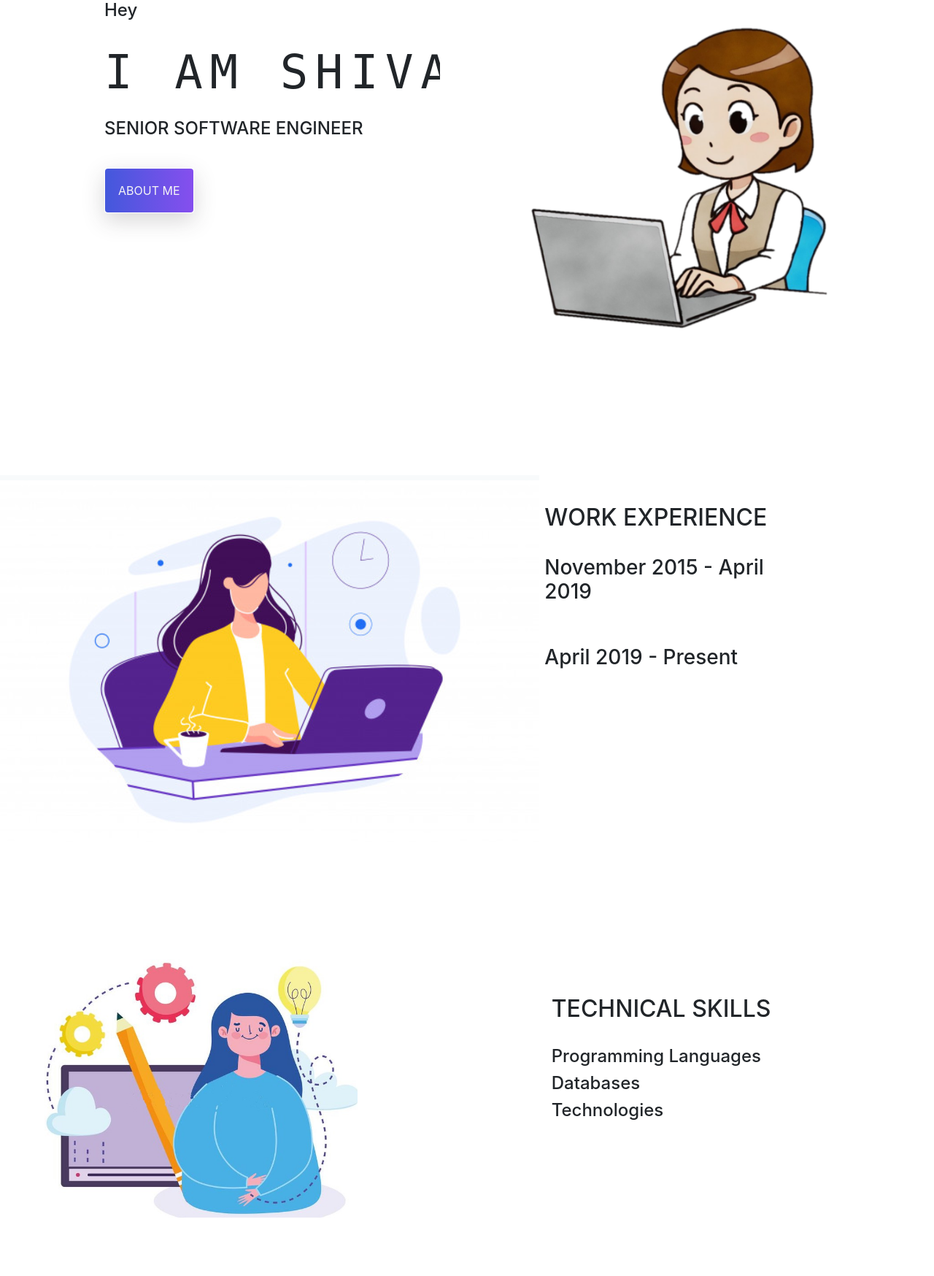
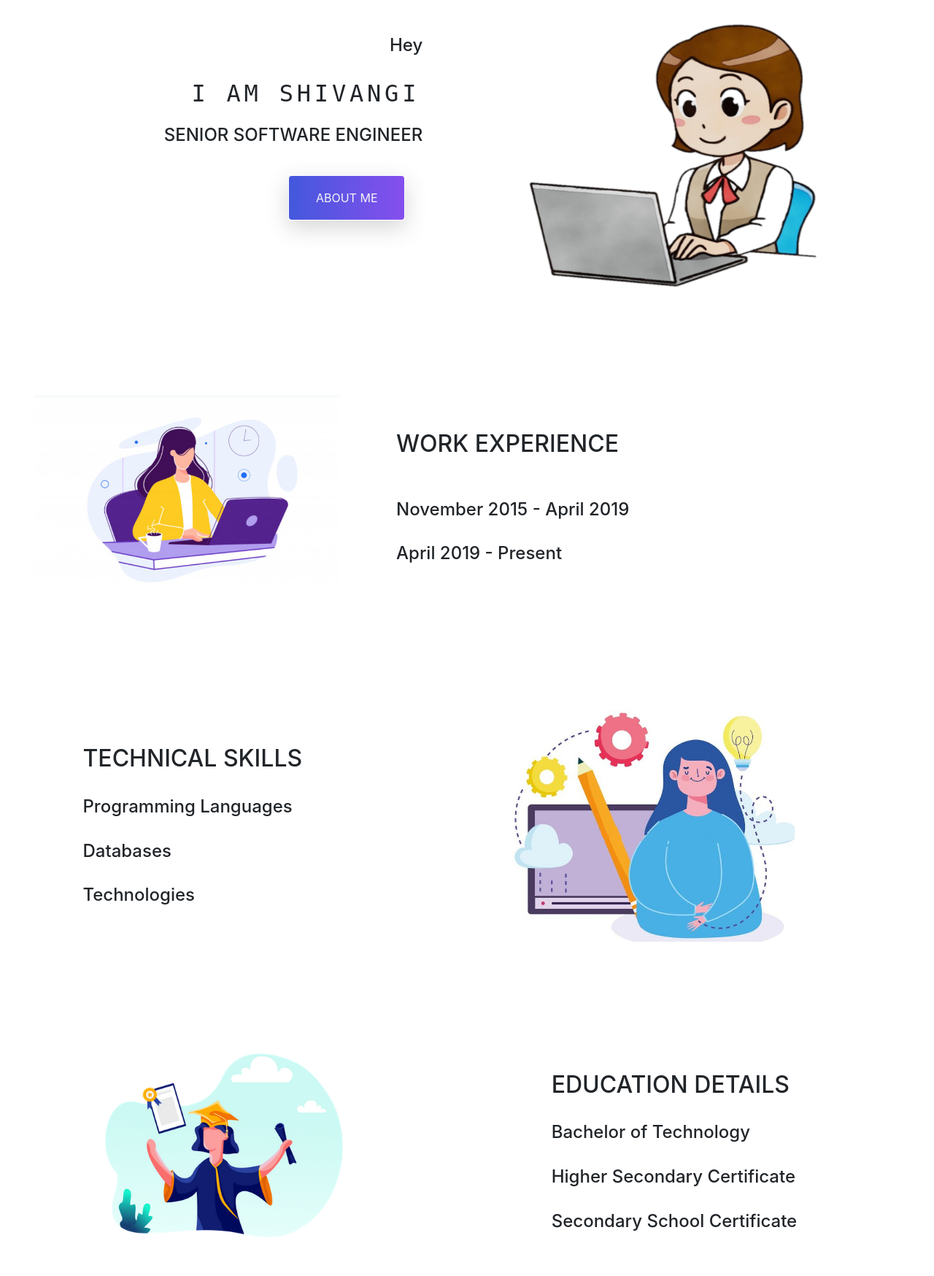
Before and after one commit to shivijuhi/DigitalResume, a PHP site: page /Index.html in a window 1280 px wide. Shown: the part 210-1958 px from the top of the page at 73% size. Run offline with PHP 8.4, Linux system fonts and the light colour scheme.

Commit message:
refactoring style

```diff
--- a/Index.html
+++ b/Index.html
@@ -72,34 +72,27 @@
 
 
         <section class="site-banner">
-            <div class="container-fluid">
-
                 <div class="row">
                     <!--divinf 12 column plate system of bootstrap into 6-6 column-->
-                    <div class="col-lg-6 col-md-12 site-title">
+                    <div class="col-lg-6 col-md-12 col-sm-12 col-xs-12 pad-box">
                         <h4 class="title-text">Hey</h4>
                         <br>
                         <div class="typewriter">
-                            <h1 class="title-text text-uppercase">I am Shivangi</h1>
+                            <h2 class="title-text text-uppercase">I am Shivangi</h2>
                         </div>
                         <br>
                         <h4 class="title-text text-uppercase">Senior Software Engineer</h4>
                         <div class="site-buttons">
-                            <div class="d-flex flex-row flex-wrap">
-                                <a type="button" class="btn button primary-button mr-4 text-uppercase"
+                            <div class="d-flex flex-row flex-wrap fl-right">
+                                <a type="button" class="btn button primary-button mr-4 text-uppercase wd-10"
                                     href="#aboutArea">About Me</a>
                             </div>
-
-
                         </div>
                     </div>
-                    <div class="col-lg-6 col-md-12 banner-image">
-                        <img src="./img/banner-image.png" alt="banner-img" class="img-fluid">
-
+                    <div class="col-lg-6 col-md-12 col-sm-12 col-xs-12">
+                        <img src="./img/banner-image.png" class="cstm-img" alt="banner-img" >
                     </div>
                 </div>
-            </div>
-
         </section>
         <!--=======================End Banner Area =======================-->
 
@@ -110,18 +103,20 @@
 
     <section class="work-exp" id="workExperience">
         <div class="row work-exp-container">
-            <div class="col-lg-6 col-md-12">
-                <div class="workExp-image">
-                    <img src="./img/work-exp.png" alt="workExp">
+            <div class="col-lg-5 col-md-12">
+                <div class="pd-top-4">
+                    <img src="./img/work-exp.png" class="cstm-img" alt="workExp">
                 </div>
 
             </div>
-            <div class="col-lg-6 col-md-12 work-experience">
+            <div class="col-lg-7 col-md-12 col-sm-12 col-xs-12 pd-top-2">
                 <h2 class="text-uppercase pt-5">
                     <span>Work Experience</span>
                 </h2>
-                <div class="paragraph py-4 w-75">
-                    <h3 class="qualifications">November 2015 - April 2019</h3>
+                <br>
+                <br>
+                <div class="paragraph w-75">
+                    <h4 class="qualifications">November 2015 - April 2019</h4>
                     <div class="para">
 
                         <b><span class="company-name">Company Name:</span></b>
@@ -162,9 +157,9 @@
                         </span>
                     </div>
                 </div>
-
-                <div class="paragraph py-4 w-75">
-                    <h3 class="qualifications">April 2019 - Present</h3>
+                <br>
+                <div class="paragraph w-75">
+                    <h4 class="qualifications">April 2019 - Present</h4>
                     <div class="para">
                         <b><span class="company-name">Company Name:</span></b>
                         <span class="item-description">Yodlee Infotech Pvt. Ltd.</span>
@@ -207,18 +202,11 @@
 
     <section class="skills" id="skillsArea">
         <div class="row">
-            <div class="col-lg-6 col-md-12">
-                <div class="skills-image">
-                    <img src="./img/skills.png" alt="skill detail" class="img-fluid">
-                </div>
-            </div>
             <div class="col-lg-6 col-md-12 skills-title">
-
                 <h2 class="text-uppercase pt-5">
                     <span>Technical Skills</span>
-
                 </h2>
-                <div class="paragraph py-4 w-75">
+                <div class="paragraph py-4">
                     <h4 class="languages">Programming Languages</h4>
                     <div class="language-in-detail">
                         <h6 class="language-details">Core Java:
@@ -250,6 +238,7 @@
                             <span class="fa fa-star"></span>
                         </h6>
                     </div>
+                    <br>
                     <h4 class="languages">Databases</span></h4>
                     <div class="language-in-detail">
                         <h6 class="language-details">Oracle:
@@ -269,6 +258,7 @@
                             <br>
                         </h6>
                     </div>
+                    <br>
                     <h4 class="languages">Technologies</span></h4>
                     <div class="language-in-detail">
                         <h6 class="language-details">Collections:
@@ -279,7 +269,7 @@
                             <span class="fa fa-star"></span>
                             <br>
                         </h6>
-                        <h6 class="language-details">REST API
+                        <h6 class="language-details">REST API:
                             <span class="fa fa-star checked"></span>
                             <span class="fa fa-star checked"></span>
                             <span class="fa fa-star checked"></span>
@@ -287,7 +277,7 @@
                             <span class="fa fa-star"></span>
                             <br>
                         </h6>
-                        <h6 class="language-details">Selenium
+                        <h6 class="language-details">Selenium:
                             <span class="fa fa-star checked"></span>
                             <span class="fa fa-star checked"></span>
                             <span class="fa fa-star checked"></span>
@@ -298,7 +288,13 @@
                     </div>
                 </div>
             </div>
-    </section>
+            <div class="col-lg-6 col-md-12 col-sm-12 col-xs-12">
+                <div class="skills-image">
+                    <img src="./img/skills.png" class="cstm-img" alt="skill detail">
+                </div>
+            </div>
+
+        </section>
 
 
     <!--========================== End Skill Area =======================-->
@@ -306,14 +302,14 @@
     <!--========================== Start Education Area =======================-->
     <section class="education" id="educationArea">
         <div class="row">
-            <div class="col-lg-6 col-md-12">
+            <div class="col-lg-6 col-md-12 col-sm-12 col-xs-12">
                 <div class="education-image">
-                    <img src="./img/education.png" alt="education detail" class="img-fluid">
+                    <img src="./img/education.png" class="cstm-img" alt="education detail">
 
                 </div>
 
             </div>
-            <div class="col-lg-6 col-md-12 education-title">
+            <div class="col-lg-6 col-md-12 col-sm-12 col-xs-12 education-title">
 
                 <h2 class="text-uppercase pt-5">
                     <span>Education Details</span>
@@ -366,12 +362,7 @@
 
     <section class="about-area" id="aboutArea">
         <div class="row">
-            <div class="col-lg-6 col-md-12">
-                <div class="about-image">
-                    <img src="./img/shivangi.png" alt="About us" class="img-fluid">
-                </div>
-            </div>
-            <div class="col-lg-6 col-md-12 about-me">
+            <div class="col-lg-6 col-md-12 col-sm-12 col-xs-12 about-me">
 
                 <h2 class="text-uppercase pt-5">
                     <span>Let me</span>
@@ -399,6 +390,12 @@
                         download="Resume">Download CV</a>
                 </div>
             </div>
+            <div class="col-lg-6 col-md-12 col-sm-12 col-xs-12">
+                <div >
+                    <img src="./img/shivangi.png" alt="About us" class="cstm-img my-img">
+                </div>
+            </div>
+            </div>
     </section>
     <!--========================== End About Area =======================-->
 
--- a/css/style.css
+++ b/css/style.css
@@ -63,8 +63,7 @@
 
 }
 
-.site-main .site-banner .site-title h1{
-    font-size: 4rem;
+.site-main .site-banner .site-title h2{
     padding-left: 8rem;
 }
 
@@ -93,7 +92,7 @@
     width: 5%;
 }
 
-.typewriter h1 {
+.typewriter h2 {
     font-family: monospace;
     overflow: hidden; /* Ensures the content is not revealed until the animation */
     border-right: .15em solid orange; /* The typwriter cursor */
@@ -158,13 +157,31 @@
     opacity: 1;
 }
 
+.para:hover {
+    visibility: visible;
+    height: 100%;
+    opacity: 1;
+}
+
 .languages:hover + .language-in-detail {
     visibility: visible;
     height: 100%;
     opacity: 1;
 }
 
+.language-in-detail:hover {
+    visibility: visible;
+    height: 100%;
+    opacity: 1;
+}
+
 .qualification:hover + .education-detail {
+    visibility: visible;
+    height: 100%;
+    opacity: 1;
+}
+
+.education-detail:hover {
     visibility: visible;
     height: 100%;
     opacity: 1;
@@ -214,7 +231,7 @@
 
 .language-details{
     text-align-last: right;
-    padding-right: 50%;
+    padding-right: 40%;
 }
 .checked {
   color: orange;
@@ -227,5 +244,34 @@
     padding-top: 5rem;
 }
 
+.pad-box{
+    padding: 3rem;
+    text-align: right;
+}
 
+.cstm-img{
+    height: 90%;
+    width: 90%;
+}
+
+.wd-10{
+    width: 10rem;
+}
+
+.fl-right{
+    float: right;
+}
+
+.pd-top-2{
+    padding-top: 2rem;;
+}
+
+.pd-top-4{
+    padding-top: 2rem;;
+}
+
+.my-img{
+    padding-top: 6rem;
+    padding-left: 2rem;
+}
 /*End Banner Area*/
```
